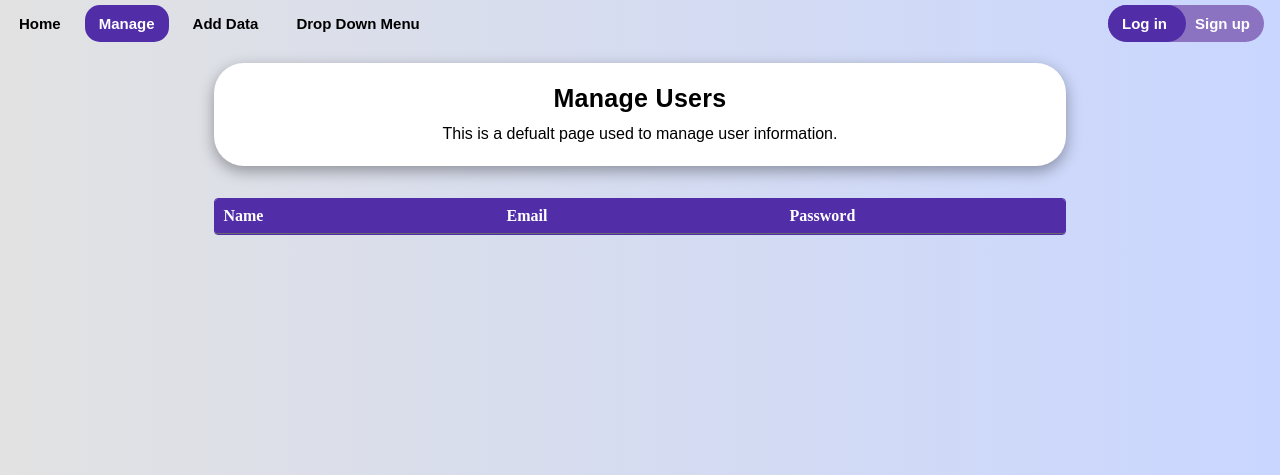
After one commit to AuricFox/flask_template, a Flask app: page /auth/manage_users in a window 1280 px wide. The commit adds this page. Shown: the top 475 px of the page. Run offline with Flask 3, Linux system fonts and the light colour scheme; lists and menus that the app fills with data are empty; parts of the project's set-up code (start-up, migrations or seed data) failed here and were passed over.

Commit message:
Adding user management functionality

```diff
--- a/app/auth/routes.py
+++ b/app/auth/routes.py
@@ -3,7 +3,7 @@ from flask_login import login_user
 from app.auth import bp
 
 from app.models.models import User
-from app.extensions import db
+from app.extensions import db, bcrypt
 from app.utils import LOGGER
 
 # ====================================================================
@@ -78,3 +78,119 @@ def sign_up():
     db.session.commit()
 
     return redirect(url_for('main.index'))
+
+# ====================================================================
+# Managing User Accounts
+# ====================================================================
+@bp.route('/manage_users')
+def manage_users():
+    users = User.query.all()
+    return render_template('./manage_users/manage_users.html', nav_id="manage-page", users=users)
+
+# ==============================================================================================================
+@bp.route('/view_user/<int:id>')
+def view_user(id):
+    '''
+    Retrieves the queried data from the database for viewing
+
+    Parameter(s):
+        key (int): the primary key of the question being deleted from the database
+
+    Output(s):
+        None, redirects to the view page
+    '''
+    # Get the data upon the first instance of the key
+    user = User.query.filter_by(id=id).first()
+    return render_template('./manage_users/view_user.html', nav_id="manage-page", user=user)
+
+# ==============================================================================================================
+@bp.route('/edit_user/<int:id>', methods=['GET', 'POST'])
+def edit_user(id):
+    '''
+    Retrieves the queried data from the database for editing
+
+    Parameter(s):
+        key (int): the primary key of the question being deleted from the database
+
+    Output(s):
+        None, redirects to the edit page
+    '''
+    # Get the data upon the first instance of the key
+    user = User.query.filter_by(id=id).first()
+    return render_template('./manage_users/edit_user.html', nav_id="manage-page", user=user)
+
+# ==============================================================================================================
+
+@bp.route('/update_info/<int:id>', methods=['POST'])
+def update_info(id):
+    '''
+    Processes the new data and updates the database
+
+    Parameter(s):
+        id (int): the primary key of the record being updated
+
+    Output(s):
+        None, redirects to the manage page
+    '''
+    try:
+        # Check if the record exists
+        user = User.query.get(id)
+
+        if user is None:
+            raise ValueError("Record not found.")
+
+        # Get all the form fields
+        updated_name = request.form.get('name', type=str)
+        updated_email = request.form.get('email')
+        updated_password = request.form.get('password', type=str)
+
+        if updated_name:
+            user.name = updated_name
+        if updated_email:
+            user.email = updated_email
+        if updated_password:
+            user.password = bcrypt.generate_password_hash(updated_password)
+
+        # Commit new data to the database
+        db.session.commit()
+
+    except ValueError as e:
+        LOGGER.error(f'Error updating record: {e}')
+        flash("Error: Invalid input.", "error")
+
+    except Exception as e:
+        LOGGER.error(f'An error occurred when updating record: {e}')
+        flash("Error: Something went wrong.", "error")
+
+    return redirect(url_for('auth.manage_users'))
+
+# ==============================================================================================================
+@bp.route("/delete/<int:id>")
+def delete(id):
+    '''
+    Deletes the queried data from the database and redirects to manage page
+
+    Parameter(s):
+        key (int): the primary key of the question being deleted from the database
+
+    Output(s):
+        None, redirects to the manage page
+    '''
+    try:
+        # Query database for question and delete it
+        user = User.query.filter_by(id=id).first()
+
+        if user:
+            # Delete the row data
+            db.session.delete(user)
+            db.session.commit()
+            LOGGER.info(f'Record deleted:\n{user}')
+            flash("Successfully deleted record!", "error")
+        else:
+            LOGGER.error(f'An error occurred when deleting record: {e}')
+            flash("Failed to delete record", "error")
+
+    except Exception as e:
+        LOGGER.error(f'An Error occured when deleting the record: {str(e)}')
+
+    return redirect(url_for('auth.manage_users'))
--- a/app/models/models.py
+++ b/app/models/models.py
@@ -27,7 +27,7 @@ class User(UserMixin, db.Model):
         self.is_admin = is_admin
 
     def __repr__(self):
-        return f"email: {self.email}"
+        return f"Name: {self.name}\nEmail: {self.email}"
 
 # ====================================================================
 class Models(db.Model):
--- a/app/templates/login/login.html
+++ b/app/templates/login/login.html
@@ -33,8 +33,8 @@
                 <a href="#" class="icon"><i class="fa-brands fa-github"></i></a>
                 <a href="#" class="icon"><i class="fa-brands fa-linkedin-in"></i></a>
             </div>
-            <span>or use your email password</span>
-            <input name="email" type="email" placeholder="Email">
+            <span>or use your username and password</span>
+            <input name="name" type="name" placeholder="Username">
             <input name="password" type="password" placeholder="Password">
             <a href="#">Forget Your Password?</a>
             <button class="link">Sign In</button>
--- /dev/null
+++ b/app/templates/manage_users/manage_users.html
@@ -0,0 +1,46 @@
+{% extends "base.html" %}
+
+{% block title %}Manage{% endblock %}
+
+{% block content %}
+<div class="topic shadow">
+    <div class="title center-txt">Manage Users</div>
+    <div class="description center-txt" id="tutorial-description">
+        This is a defualt page used to manage user information.
+    </div>
+</div>
+
+<div class="info-table">
+    <table class="shadow">
+        <thead>
+            <tr>
+                <th class="left-txt">Name</th>
+                <th class="left-txt">Email</th>
+                <th class="left-txt">Password</th>
+            </tr>
+        </thead>
+        <tbody>
+            {% for user in users %}
+            <tr>
+                <td class="info-cell">{{ user.name | escape }}</td>
+                <td class="info-cell">{{ user.email | escape }}</td>
+                <td class="info-cell">{{ user.password | escape }}</td>
+                <td class="action-cells">
+                    <div class="action-links">
+                        <a class="action-cell view-cell" href="{{ url_for('auth.view_user', id=user.id) | escape }}">
+                            <img class="icon-btn" src="{{ url_for('static', filename='images/icons/view.png') }}" alt="view">
+                        </a>
+                        <a class="action-cell edit-cell" href="{{ url_for('auth.edit_user', id=user.id) | escape }}">
+                            <img class="icon-btn" src="{{ url_for('static', filename='images/icons/edit.png') }}" alt="edit">
+                        </a>
+                        <a class="action-cell delete-cell" href="#" data-record="{{ user.id | escape }}">
+                            <img class="icon-btn" src="{{ url_for('static', filename='images/icons/delete.png') }}" alt="delete">
+                        </a>
+                    </div>
+                </td>
+            </tr>
+            {% endfor %}
+        </tbody>
+    </table>
+</div>
+{% endblock %}
```
Also changed, not shown: app/templates/manage/manage.html (+1 -24 lines), app/templates/manage_users/edit_user.html (added, +21 -0 lines), app/templates/manage_users/view_user.html (added, +38 -0 lines), app/templates/user_dashboor/edit.html (deleted, +0 -21 lines), app/templates/user_dashboor/manage.html (deleted, +0 -35 lines), app/templates/user_dashboor/view.html (deleted, +0 -28 lines), data/app.db.
